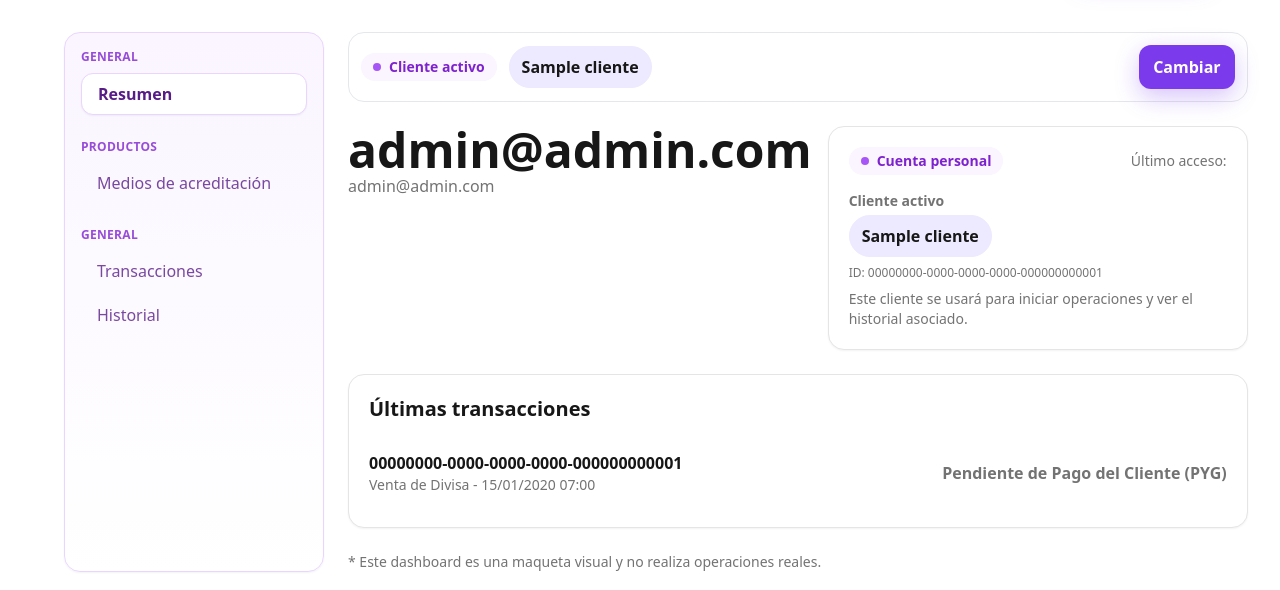
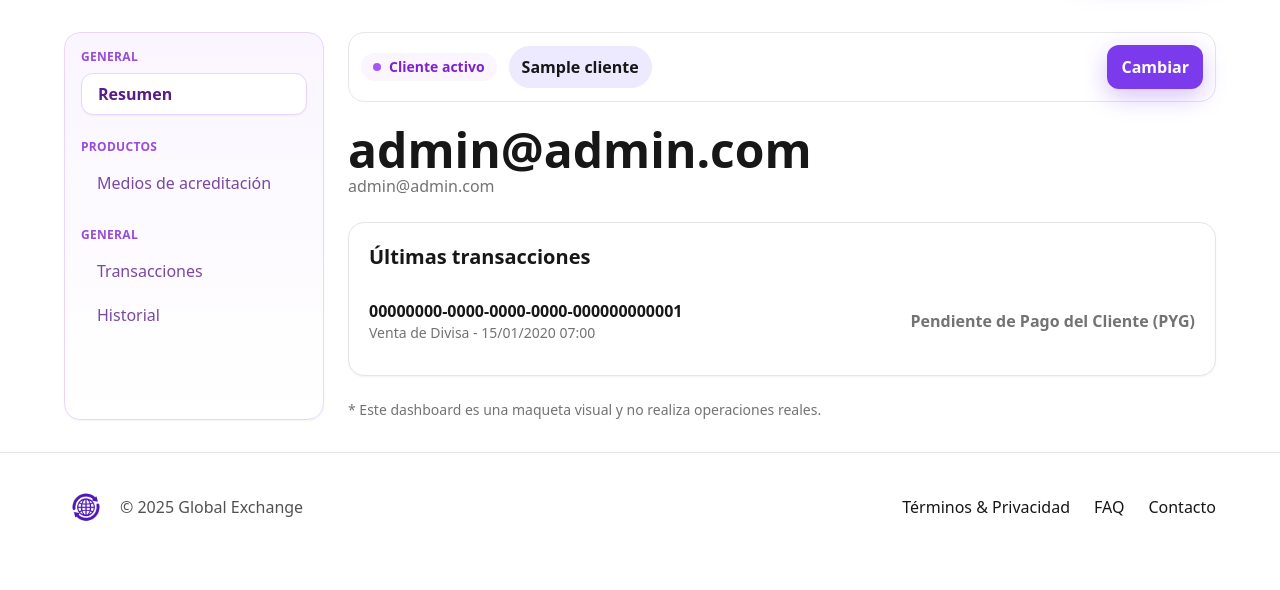
Before and after one commit to CrosbyRd/casaDeCambiosIS2, a Django app: page /usuarios/dashboard/ in a window 1280 px wide. Shown: the part 89-679 px from the top of the page. After the commit the page ends 610 px from the top, so only its background shows below. Run offline with Django 5.2, Linux system fonts and the light colour scheme; a user stored in the database is signed in; tables that the repository leaves empty hold one stand-in row (values such as "Sample post"); some libraries are stand-ins or nearby versions.

Commit message:
cambio final

```diff
--- a/usuarios/templates/usuarios/dashboard.html
+++ b/usuarios/templates/usuarios/dashboard.html
@@ -137,33 +137,6 @@
         <p class="text-neutral-500">{{ request.user.email }}</p>
       </div>
 
-      <!-- Tarjeta lateral: dejar 'Último acceso' y cliente activo -->
-      <div class="rounded-2xl border border-neutral-200 p-5 w-full md:w-[420px] bg-white shadow-sm">
-        <div class="flex items-center justify-between mb-4">
-          <span class="inline-flex items-center gap-2 rounded-full bg-purple-50 px-3 py-1 text-sm font-bold text-purple-700">
-            <span class="h-2 w-2 rounded-full bg-purple-500"></span> Cuenta personal
-          </span>
-          <span class="text-sm text-neutral-500">Último acceso: {{ request.user.last_login|date:"d/m/Y" }}</span>
-        </div>
-
-        <div>
-          <h3 class="text-sm font-semibold text-neutral-500 mb-1">Cliente activo</h3>
-          <div class="flex flex-wrap items-center gap-2">
-            <span class="gx-chip gx-chip--brand gx-chip--lg">
-              {% if cliente %}{{ cliente.nombre }}
-              {% elif cliente_activo %}{{ cliente_activo.nombre }}
-              {% elif request.session.cliente_activo_id %}Cliente seleccionado
-              {% else %}Ninguno{% endif %}
-            </span>
-            {% if request.session.cliente_activo_id %}
-              <span class="text-xs text-neutral-500">ID: {{ request.session.cliente_activo_id }}</span>
-            {% endif %}
-          </div>
-          <p class="mt-2 text-sm text-neutral-500">
-            Este cliente se usará para iniciar operaciones y ver el historial asociado.
-          </p>
-        </div>
-      </div>
     </div>
 
     {# Se eliminaron “Mis cuentas” y el primer bloque de “Últimas transacciones” redundante #}
```
